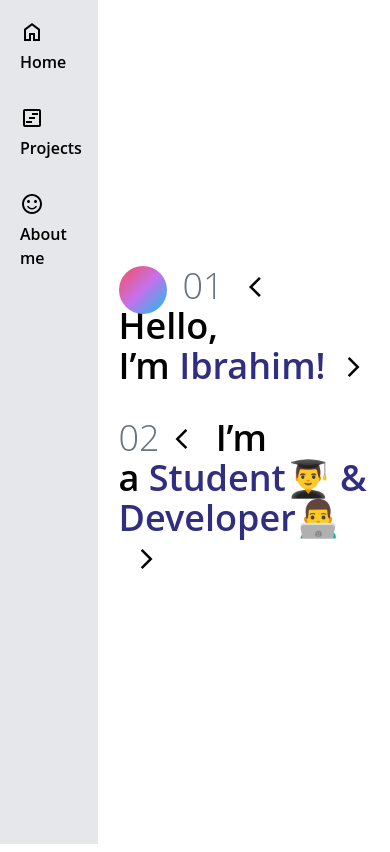
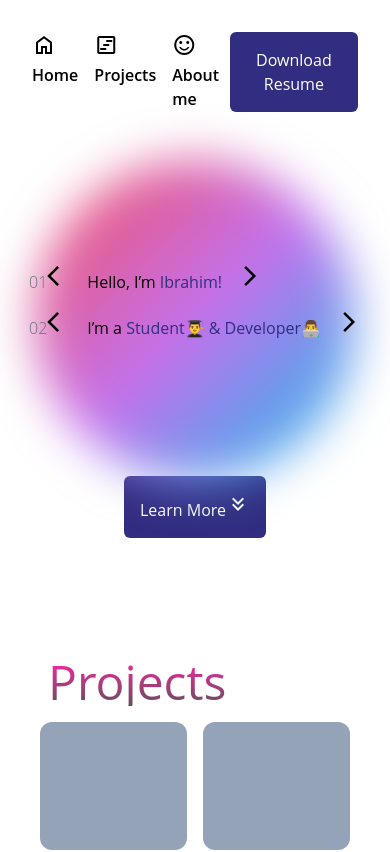
Before and after one commit to IbrahimDev00/whynot, a Next.js app: page / in a window 390 px wide. Shown: the top 852 px of the page. Built offline with nearby package versions, Linux system fonts and the light colour scheme.

Commit message:
Added animations and project section

```diff
--- a/src/app/layout.tsx
+++ b/src/app/layout.tsx
@@ -27,6 +27,7 @@ export default function RootLayout({
         <link rel="stylesheet" href="https://fonts.googleapis.com/css2?family=Material+Symbols+Outlined:opsz,wght,FILL,GRAD@20..48,100..700,0..1,-50..200" />
         <link rel="stylesheet" href="https://fonts.googleapis.com/css2?family=Material+Symbols+Outlined:opsz,wght,FILL,GRAD@20..48,100..700,0..1,-50..200" />
         <link rel="stylesheet" href="https://fonts.googleapis.com/css2?family=Material+Symbols+Outlined:opsz,wght,FILL,GRAD@20..48,100..700,0..1,-50..200" />
+        <link rel="stylesheet" href="https://fonts.googleapis.com/css2?family=Material+Symbols+Outlined:opsz,wght,FILL,GRAD@20..48,100..700,0..1,-50..200" />
       </head>
       <body style={{ fontFamily: "'Open Sans', sans-serif" }}>
         {children}
--- a/src/app/page.tsx
+++ b/src/app/page.tsx
@@ -1,10 +1,120 @@
-import Image from "next/image";
+"use client";
+import { useRef, useEffect } from 'react';
+import gsap from 'gsap';
+import { ScrollTrigger } from 'gsap/ScrollTrigger';
+
+gsap.registerPlugin(ScrollTrigger);
 
 export default function Home() {
+  const gradientBoxRef = useRef(null);
+  const textRef1 = useRef(null);
+  const textRef2 = useRef(null);
+  const pbox1 = useRef(null);
+  const pbox2 = useRef(null);
+  const pbox3 = useRef(null);
+  const pbox4 = useRef(null);
+  const pheading = useRef(null);
+
+  useEffect(() => {
+    gsap.fromTo(
+      gradientBoxRef.current,
+      { opacity: 0, scale: 0 },
+      { opacity: 1, scale: 2, duration: 1.5, ease: 'elastic.out(1, 0.3)' }
+    );
+
+    gsap.fromTo(
+      [textRef1.current, textRef2.current],
+      { opacity: 0, y: 20 },
+      { opacity: 1, y: 0, duration: 1, stagger: 0.2, delay: 0.5 }
+    );
+
+    gsap.fromTo(
+      pbox1.current,
+      { y: 50, opacity: 0 },
+      {
+        y: 0,
+        opacity: 1,
+        duration: 1.5,
+        ease: "back.inOut(1.7)",
+        scrollTrigger: {
+          trigger: pbox1.current,
+          start: "top 80%", // start when the top of the pbox1 element is 80% from the top of the viewport
+          toggleActions: "play none none none", // play the animation once
+        },
+      }
+    );
+
+    gsap.fromTo(
+      pbox2.current,
+      { y: 50, opacity: 0 },
+      {
+        y: 0,
+        opacity: 1,
+        duration: 1.5,
+        ease: "back.inOut(1.7)",
+        scrollTrigger: {
+          trigger: pbox1.current,
+          start: "top 80%", // start when the top of the pbox1 element is 80% from the top of the viewport
+          toggleActions: "play none none none", // play the animation once
+        },
+      }
+    );
+
+    gsap.fromTo(
+      pbox3.current,
+      { y: 50, opacity: 0 },
+      {
+        y: 0,
+        opacity: 1,
+        duration: 1.5,
+        ease: "back.inOut(1.7)",
+        scrollTrigger: {
+          trigger: pbox1.current,
+          start: "top 80%", // start when the top of the pbox1 element is 80% from the top of the viewport
+          toggleActions: "play none none none", // play the animation once
+        },
+      }
+    );
+
+    gsap.fromTo(
+      pbox4.current,
+      { y: 50, opacity: 0 },
+      {
+        y: 0,
+        opacity: 1,
+        duration: 1.5,
+        ease: "back.inOut(1.7)",
+        scrollTrigger: {
+          trigger: pbox1.current,
+          start: "top 80%", // start when the top of the pbox1 element is 80% from the top of the viewport
+          toggleActions: "play none none none", // play the animation once
+        },
+      }
+    );
+
+    gsap.fromTo(
+      pheading.current,
+      { opacity: 0 },
+      {
+        opacity: 1,
+        duration: 5,
+        ease: "slow(0.5, 0.8, true)",
+        scrollTrigger: {
+          trigger: pheading.current,
+          start: "top 80%",  // Adjust this value as needed
+          toggleActions: "play none none none"  // Animation will play once when scrolled into view
+        }
+      }
+    );
+
+  }, []);
+
   return (
-    <main className="bg-white min-w-full min-h-screen flex">
-      {/* Navigation */}
-      <nav className="w-1/4 bg-gray-200 p-5 space-y-8">
+    <main className="bg-white min-w-full min-h-screen flex flex-col">
+      {/* Top Section */}
+      <div className="flex justify-between items-center p-8 ">
+        {/* Navbar */}
+        <nav className="flex justify-between items-start space-x-4 justify-items-center">
           <h1 className="text-black font-semibold sm:text-xl md:text-2xl lg:text-2xl">
             <span className="material-symbols-outlined">home</span>
             Home
@@ -18,31 +128,56 @@ export default function Home() {
             About me
           </h1>
         </nav>
-
-      {/* Vertical Divider */}
-      <div className="w-px bg-gray-200 h-full"></div>
-
+        {/* Download Button */}
+        <button className="bg-indigo-900 text-white p-4 rounded-md">
+          Download Resume
+        </button>
+      </div>
       {/* Main Content */}
-      <div className="flex-1 flex flex-col items-center justify-center p-5">
-        <div className="relative flex flex-col items-start">
-          {/* Heading with Gradient Box */}
-          <h1 className="text-black font-semibold text-4xl sm:text-5xl md:text-6xl relative">
-            <div className="absolute top-0 left-0 w-12 h-12 rounded-full bg-gradient-to-tl from-[#12c2e9] via-[#c471ed] to-[#f64f59] animate-flow"></div>
-            <span className="text-gray-500 font-light mr-4 pl-16">01</span> {/* Added padding-left to adjust spacing */}
-            <span className="material-symbols-outlined text-4xl sm:text-5xl md:text-6xl mr-4">arrow_back_ios</span>
+      <div className="flex justify-center items-center relative z-10 mt-24">
+        <div
+          ref={gradientBoxRef}
+          className="w-40 h-40 rounded-full bg-gradient-to-tl from-[#12c2e9] via-[#c471ed] to-[#f64f59] opacity-35 blur-md brightness-65 absolute top-0"
+        ></div>
+        <div className="text-left p-6">
+          <h1 ref={textRef1} className="text-black sm:text-4xl md:text-5xl lg:text-6xl">
+            <span className="text-gray-500 font-light">01</span>
+            <span className="material-symbols-outlined mr-4 text-black">arrow_back_ios</span>
             Hello, I’m&nbsp;<span className="text-indigo-900">Ibrahim!</span>
             <span className="material-symbols-outlined text-4xl sm:text-5xl md:text-6xl ml-4">arrow_forward_ios</span>
           </h1>
-
-          {/* Second Heading */}
-          <h1 className="text-black font-semibold text-4xl sm:text-5xl md:text-6xl mt-8">
-            <span className="text-gray-500 font-light mr-4">02</span>
-            <span className="material-symbols-outlined text-4xl sm:text-5xl md:text-6xl mr-4">arrow_back_ios</span>
+          <h1 ref={textRef2} className="text-black sm:text-4xl md:text-5xl lg:text-6xl mt-4">
+            <span className="text-gray-500 font-light">02</span>
+            <span className="material-symbols-outlined mr-4">arrow_back_ios</span>
             I’m a&nbsp;<span className="text-indigo-900">Student👨‍🎓 & Developer👨‍💻</span>
             <span className="material-symbols-outlined text-4xl sm:text-5xl md:text-6xl ml-4">arrow_forward_ios</span>
           </h1>
         </div>
       </div>
+      {/* Learn More Button */}
+      <div className="flex justify-center p-8 mt-20">
+        <button className="bg-indigo-900 text-white p-4 rounded-md">
+          Learn More
+          <span className="material-symbols-outlined">keyboard_double_arrow_down</span>
+        </button>
+      </div>
+
+      {/* Projects */}
+      <div className="p-10 mt-12">
+        {/* Title Section */}
+        <div className="mb-4">
+          <h1 ref={pheading} className="text-5xl text-left ml-2 bg-clip-text text-transparent bg-gradient-to-b from-[#FF0099] to-[#493240]">Projects</h1>
+        </div>
+
+        {/* Grid Section */}
+        <div className="grid grid-cols-2 gap-4">
+          <div ref={pbox1} className='w-full h-32 rounded-xl bg-slate-400'></div>
+          <div ref={pbox2} className='w-full h-32 rounded-xl bg-slate-400'></div>
+          <div ref={pbox3} className='w-full h-32 rounded-xl bg-slate-400'></div>
+          <div ref={pbox4} className='w-full h-32 rounded-xl bg-slate-400'></div>
+        </div>
+      </div>
+
     </main>
   );
 }
```
Also changed, not shown: package.json (+6 -4 lines), 1 other file (tests, documents, lock files or other folders). Lines whose indentation alone changed are shown as unchanged.
